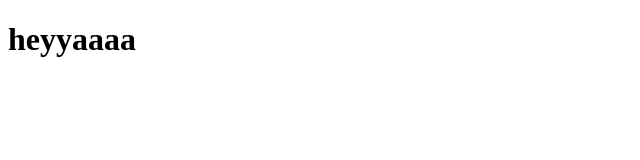
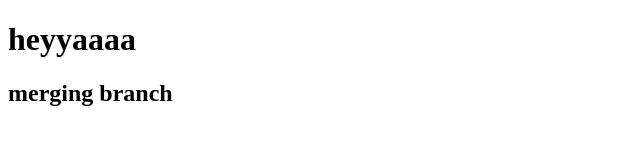
Before and after one commit to ankurdome/LearningGit2, a plain HTML site: page index.html in a window 1280 px wide. Shown: the whole page, without its empty margins (0-640 px from the left). Drawn offline with Linux system fonts and the light colour scheme.

Commit message:
Initial commit

```diff
--- a/index.html
+++ b/index.html
@@ -19,5 +19,6 @@
         <![endif]-->
 
         <script src="" async defer></script>
+        <h2>merging branch</h2>
     </body>
 </html>
```
